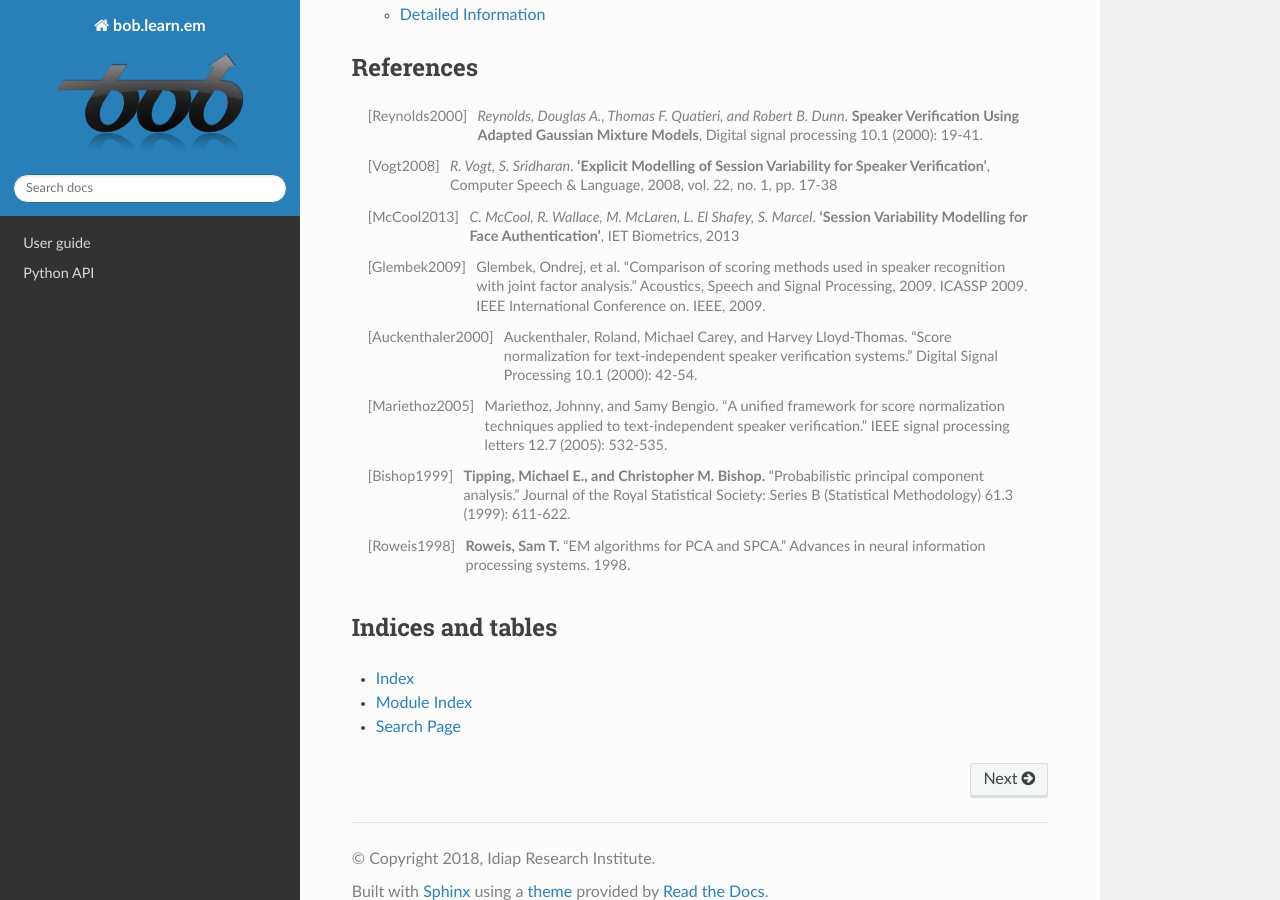
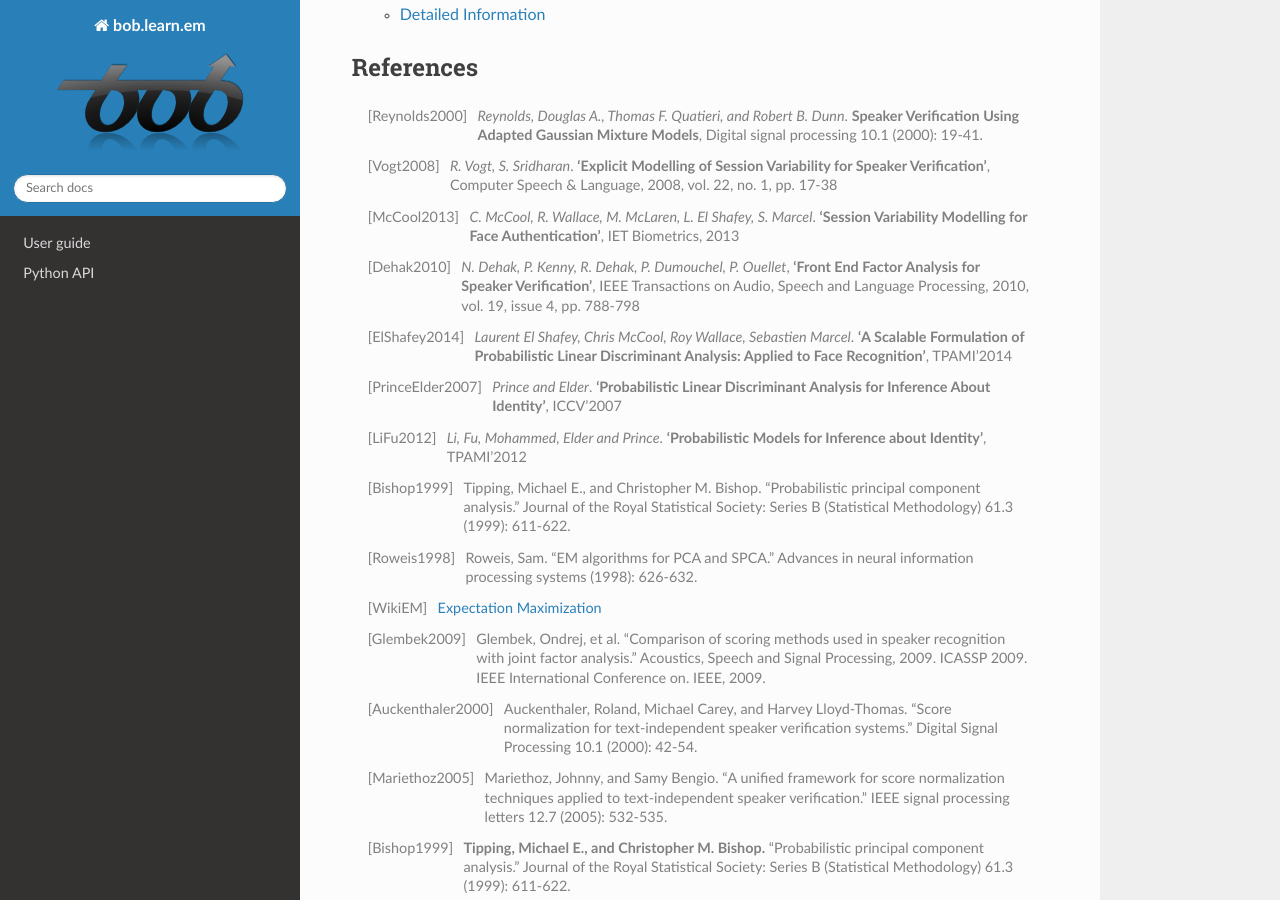
Before and after one commit to bioidiap/bob.learn.em, a Sphinx documentation site: the page built from doc/index.rst, in a window 1280 px wide and 900 px high, scrolled down 753 px. Built offline with Sphinx 7.4.7 and the Read the Docs theme 2.0.0, drawn with Linux system fonts in a browser that asks for light colours; the version number could not be read and is left out.

Commit message:
Revert "remove unused references"
This reverts commit c7ec329d3ea43574bcde59df6a55c0d6e29eec6d.

```diff
--- a/doc/index.rst
+++ b/doc/index.rst
@@ -34,6 +34,15 @@ References
 .. [Reynolds2000] *Reynolds, Douglas A., Thomas F. Quatieri, and Robert B. Dunn*. **Speaker Verification Using Adapted Gaussian Mixture Models**, Digital signal processing 10.1 (2000): 19-41.
 ..   [Vogt2008]   *R. Vogt, S. Sridharan*. **'Explicit Modelling of Session Variability for Speaker Verification'**, Computer Speech & Language, 2008, vol. 22, no. 1, pp. 17-38
 ..   [McCool2013] *C. McCool, R. Wallace, M. McLaren, L. El Shafey, S. Marcel*. **'Session Variability Modelling for Face Authentication'**, IET Biometrics, 2013
+..   [Dehak2010] *N. Dehak, P. Kenny, R. Dehak, P. Dumouchel, P. Ouellet*, **'Front End Factor Analysis for Speaker Verification'**, IEEE Transactions on Audio, Speech and Language Processing, 2010, vol. 19, issue 4, pp. 788-798
+..   [ElShafey2014] *Laurent El Shafey, Chris McCool, Roy Wallace, Sebastien Marcel*. **'A Scalable Formulation of Probabilistic Linear Discriminant Analysis: Applied to Face Recognition'**, TPAMI'2014
+..   [PrinceElder2007] *Prince and Elder*. **'Probabilistic Linear Discriminant Analysis for Inference About Identity'**, ICCV'2007
+..   [LiFu2012] *Li, Fu, Mohammed, Elder and Prince*. **'Probabilistic Models for Inference about Identity'**,  TPAMI'2012
+
+..   [Bishop1999] Tipping, Michael E., and Christopher M. Bishop. "Probabilistic principal component analysis." Journal of the Royal Statistical Society: Series B (Statistical Methodology) 61.3 (1999): 611-622.
+..   [Roweis1998] Roweis, Sam. "EM algorithms for PCA and SPCA." Advances in neural information processing systems (1998): 626-632.
+
+..   [WikiEM] `Expectation Maximization <http://en.wikipedia.org/wiki/Expectation%E2%80%93maximization_algorithm>`_
 ..   [Glembek2009] Glembek, Ondrej, et al. "Comparison of scoring methods used in speaker recognition with joint factor analysis." Acoustics, Speech and Signal Processing, 2009. ICASSP 2009. IEEE International Conference on. IEEE, 2009.
 ..   [Auckenthaler2000] Auckenthaler, Roland, Michael Carey, and Harvey Lloyd-Thomas. "Score normalization for text-independent speaker verification systems." Digital Signal Processing 10.1 (2000): 42-54.
 ..   [Mariethoz2005] Mariethoz, Johnny, and Samy Bengio. "A unified framework for score normalization techniques applied to text-independent speaker verification." IEEE signal processing letters 12.7 (2005): 532-535.
```
